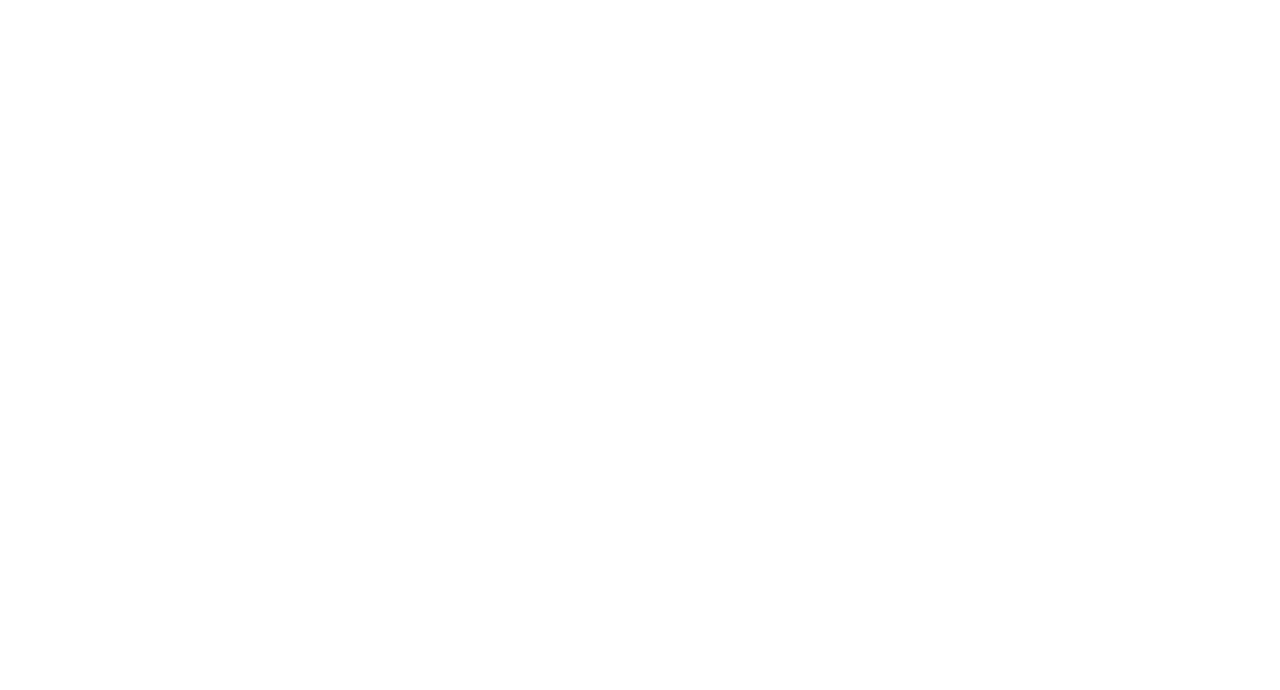
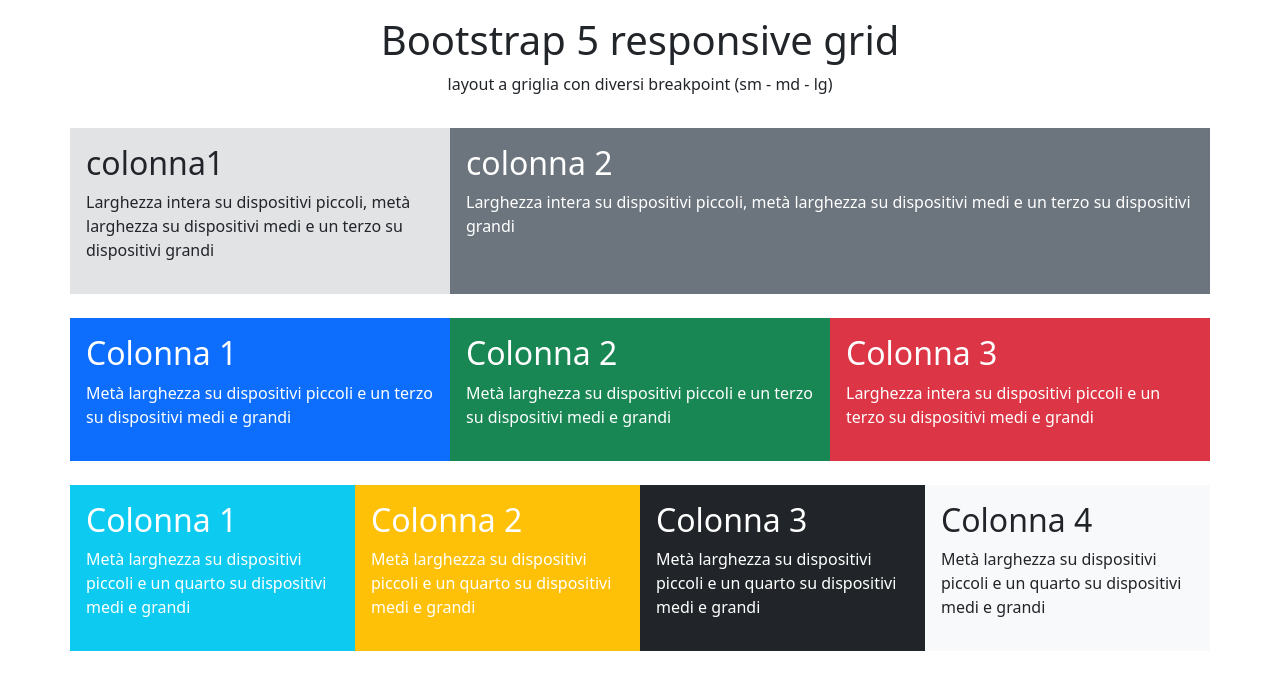
Before and after one commit to feffe17/htmlcss-bootstrap-layout, a plain HTML site: page index.html in a window 1280 px wide. Drawn offline with nearby package versions, Linux system fonts and the light colour scheme.

Commit message:
complete default es

```diff
--- a/index.html
+++ b/index.html
@@ -19,13 +19,71 @@
     </head>
 
     <body>
-        <header>
+        <header class="py-3">
             <!-- place navbar here -->
-             <div class="container">
-                <h1></h1>
+             <div class="container text-center">
+                <h1 class="">Bootstrap 5 responsive grid</h1>
+                <p>layout a griglia con diversi breakpoint (sm - md - lg)</p>
              </div>
         </header>
-        <main></main>
+        <main>
+            <section>
+                <div class="container">
+                    <div class="row">
+                        <div class="col-12 col-sm-6 col-md-4 bg-secondary-subtle p-3">
+                            <h2>colonna1</h2>
+                            <p>Larghezza intera su dispositivi piccoli, metà larghezza su dispositivi medi e un terzo su dispositivi grandi</p>
+                        </div>
+                        <div class="col-12 col-sm-6 col-md-8 bg-secondary text-white p-3">
+                            <h2>colonna 2</h2>
+                            <p>Larghezza intera su dispositivi piccoli, metà larghezza su dispositivi medi e un terzo su dispositivi grandi</p>
+                        </div>
+                    </div>
+                </div>
+            </section>
+
+            <section class="my-4">
+                <div class="container">
+                    <div class="row">
+                        <div class="col-6 col-sm-4 text-white p-3 bg-primary">
+                            <h2>Colonna 1</h2>
+                            <p>Metà larghezza su dispositivi piccoli e un terzo su dispositivi medi e grandi</p>
+                        </div>
+                        <div class="col-6 col-sm-4 text-white p-3 bg-success">
+                            <h2>Colonna 2</h2>
+                            <p>Metà larghezza su dispositivi piccoli e un terzo su dispositivi medi e grandi</p>
+                        </div>
+                        <div class="col-12 col-sm-4 text-white p-3 bg-danger">
+                            <h2>Colonna 3</h2>
+                            <p>Larghezza intera su dispositivi piccoli e un terzo su dispositivi medi e grandi</p>
+                        </div>
+                    </div>
+                </div>
+            </section>
+
+            <section>
+                <div class="container">
+                    <div class="row">
+                        <div class="col-6 col-sm-3 p-3 text-white bg-info">
+                            <h2>Colonna 1</h2>
+                            <p>Metà larghezza su dispositivi piccoli e un quarto su dispositivi medi e grandi</p>
+                        </div>
+                        <div class="col-6 col-sm-3 p-3 text-white bg-warning">
+                            <h2>Colonna 2</h2>
+                            <p>Metà larghezza su dispositivi piccoli e un quarto su dispositivi medi e grandi</p>
+                        </div>
+                        <div class="col-6 col-sm-3 p-3 text-white bg-dark">
+                            <h2>Colonna 3</h2>
+                            <p>Metà larghezza su dispositivi piccoli e un quarto su dispositivi medi e grandi</p>
+                        </div>
+                        <div class="col-6 col-sm-3 p-3 bg-light">
+                            <h2>Colonna 4</h2>
+                            <p>Metà larghezza su dispositivi piccoli e un quarto su dispositivi medi e grandi</p>
+                        </div>
+                    </div>
+                </div>
+            </section>
+        </main>
         <footer>
             <!-- place footer here -->
         </footer>
```
